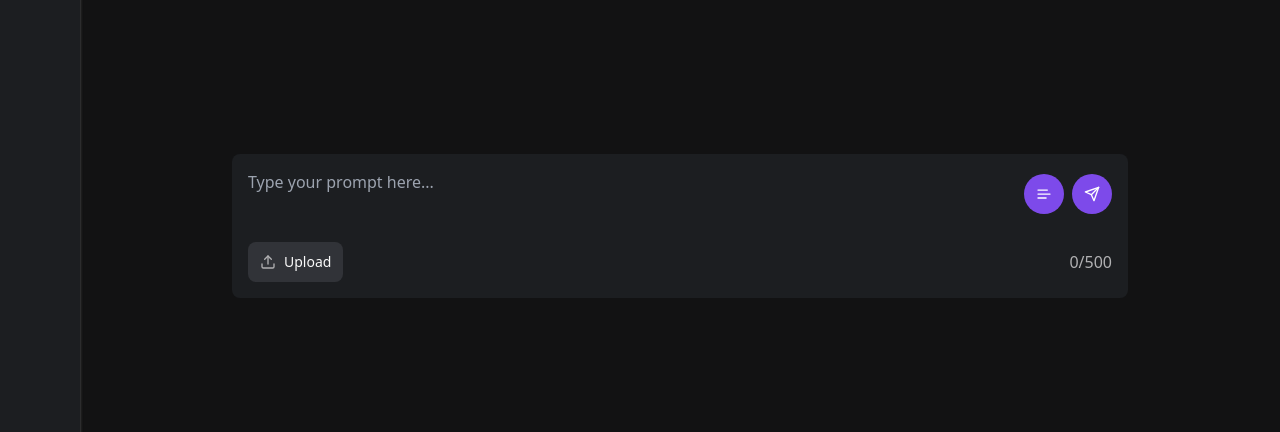
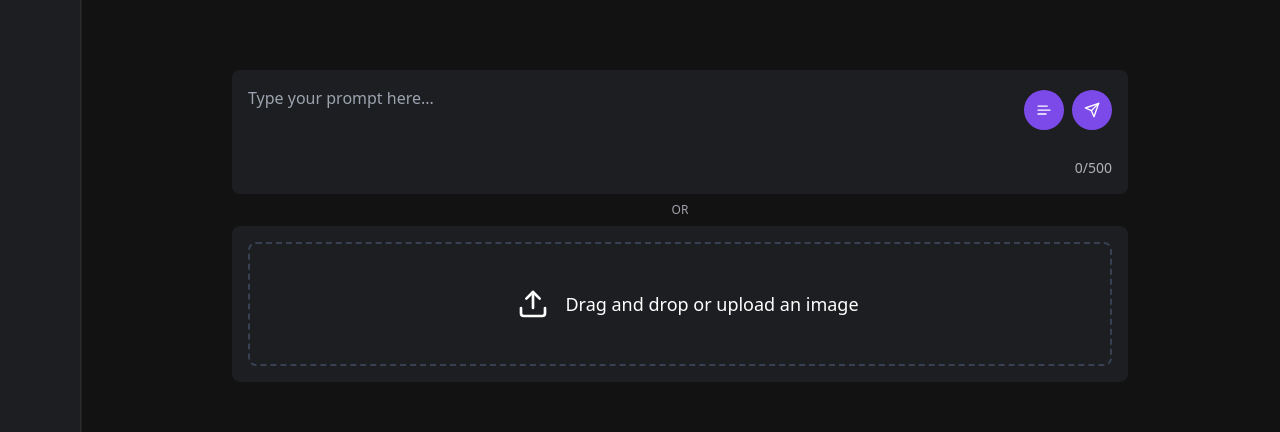
Before and after one commit to RetailDesignAI/spazes-fe, a React (Vite) app: page / in a window 1280 px wide. Shown: the part 174-606 px from the top of the page. Built offline with nearby package versions, Linux system fonts and the light colour scheme; no server answers.

Commit message:
chore: file input change setup

```diff
--- a/src/components/FileInput/index.tsx
+++ b/src/components/FileInput/index.tsx
@@ -36,7 +36,7 @@ const FileInput = ({ handleFileChange }: Props) => {
     <motion.div
       {...fadeAnimation}
       transition={{ duration: 0.15 }}
-      className="flex w-full max-w-4xl flex-col space-y-6 rounded-lg bg-[#1C1E21] p-4 text-white mb-2"
+      className="flex w-full max-w-4xl flex-col space-y-6 rounded-lg bg-[#1C1E21] p-4 text-white mt-2"
     >
       {image ? (
         <div className="flex p-5 space-x-4 text-white border-2 border-gray-700 border-dashed rounded-lg itms-center justify-startr">
--- /dev/null
+++ b/src/components/ui/sectionSeparator.tsx
@@ -0,0 +1,17 @@
+type Props = {
+  text: string;
+};
+
+const SectionSeparator = ({ text }: Props) => {
+  return (
+    <div className="relative w-full flex">
+      <span className="border-t w-[30%]" />
+      <div className="relative flex justify-center text-xs">
+        <span className="bg-transparent px-2 text-muted-foreground">{text}</span>
+      </div>
+      <span className="border-t w-[30%] flex-1" />
+    </div>
+  );
+};
+
+export default SectionSeparator;
--- a/src/pages/Home/HomeInput.tsx
+++ b/src/pages/Home/HomeInput.tsx
@@ -8,15 +8,13 @@ import CustomTooltipButton from '@/components/ui/customTooltipButton';
 import Spinner from '@/components/ui/spinner';
 import { Send, Text } from 'lucide-react';
 import { Button } from '@/components/ui/button';
-import UploadIcon from '@/components/ui/uploadicon';
 import PromptsList from '@/components/PromptsList';
 import api from '@/api/axiosConfig';
-import EditDropdown from '../Project/EditDropdown';
+import SectionSeparator from '@/components/ui/sectionSeparator';
 
 const HomeInput = ({ handleImageGeneration, loading, setLoading }: HomeInputProps) => {
   const PROMPT_SIZE_LIMIT: number = 500;
   const { toast } = useToast();
-  const [uploadImage, setUploadImage] = useState<boolean>(false);
   const [file, setFile] = useState<File | null>(null);
   const [prompt, setPrompt] = useState<string>('');
   const [generatedPrompts, setGeneratedPrompts] = useState<string[]>([]);
@@ -71,10 +69,9 @@ const HomeInput = ({ handleImageGeneration, loading, setLoading }: HomeInputProp
 
   return (
     <div key="1" className="flex flex-col h-full w-full items-center justify-center bg-[#121213] p-4">
-      <AnimatePresence>{uploadImage && <FileInput handleFileChange={handleFileChange} />}</AnimatePresence>
       <motion.div
         {...fadeAnimation}
-        className="flex w-full max-w-4xl flex-col space-y-6 rounded-lg bg-[#1C1E21] p-4 text-white"
+        className="flex w-full max-w-4xl flex-col space-y-6 rounded-lg bg-[#1C1E21] p-4 text-white mb-2"
       >
         <div className="flex items-center justify-between w-full">
           <div className="flex items-center flex-1">
@@ -85,13 +82,6 @@ const HomeInput = ({ handleImageGeneration, loading, setLoading }: HomeInputProp
               placeholder="Type your prompt here..."
               className="w-full pr-4 font-medium bg-transparent outline-none resize-none text-l"
             ></textarea>
-            {/* <textarea
-              value={prompt}
-              maxLength={500}
-              onChange={(e) => setPrompt(e.target.value)}
-              placeholder="Type your prompt here..."
-              className="w-full px-4 font-medium bg-transparent outline-none resize-none text-l border-l border-[#9b9b9b35]"
-            ></textarea> */}
           </div>
           <div className="flex items-center space-x-2">
             <CustomTooltipButton
@@ -108,23 +98,13 @@ const HomeInput = ({ handleImageGeneration, loading, setLoading }: HomeInputProp
             />
           </div>
         </div>
-        <div className="flex items-center justify-between w-full">
-          <div className="relative flex gap-2 items-center">
-            <Button
-              onClick={() => setUploadImage((prev) => !prev)}
-              className="flex items-center space-x-2 rounded-lg bg-[#313338] p-3 text-sm"
-            >
-              <UploadIcon className="h-4 w-4 text-[#B1B1B3]" />
-              <span>Upload</span>
-            </Button>
-            {uploadImage && <EditDropdown />}
-          </div>
-          <p className="text-[#B1B1B3] hover:text-white">
+        <div className="flex items-center justify-end w-full">
+          <p className="text-[#B1B1B3] text-sm hover:text-white">
             {prompt.length}/{PROMPT_SIZE_LIMIT}
           </p>
         </div>
       </motion.div>
-      {generatedPrompts.length > 0 && (
+      {generatedPrompts.length > 0 ? (
         <AnimatePresence>
           <motion.div {...fadeAnimation} className="flex flex-col w-full max-w-4xl p-6 space-y-6 text-white rounded-lg">
             <PromptsList
@@ -140,6 +120,13 @@ const HomeInput = ({ handleImageGeneration, loading, setLoading }: HomeInputProp
             </Button>
           </motion.div>
         </AnimatePresence>
+      ) : (
+        <AnimatePresence>
+          <div className="mx-auto max-w-[400px] space-y-6">
+            <SectionSeparator text="OR" />
+          </div>
+          <FileInput handleFileChange={handleFileChange} />
+        </AnimatePresence>
       )}
     </div>
   );
```
